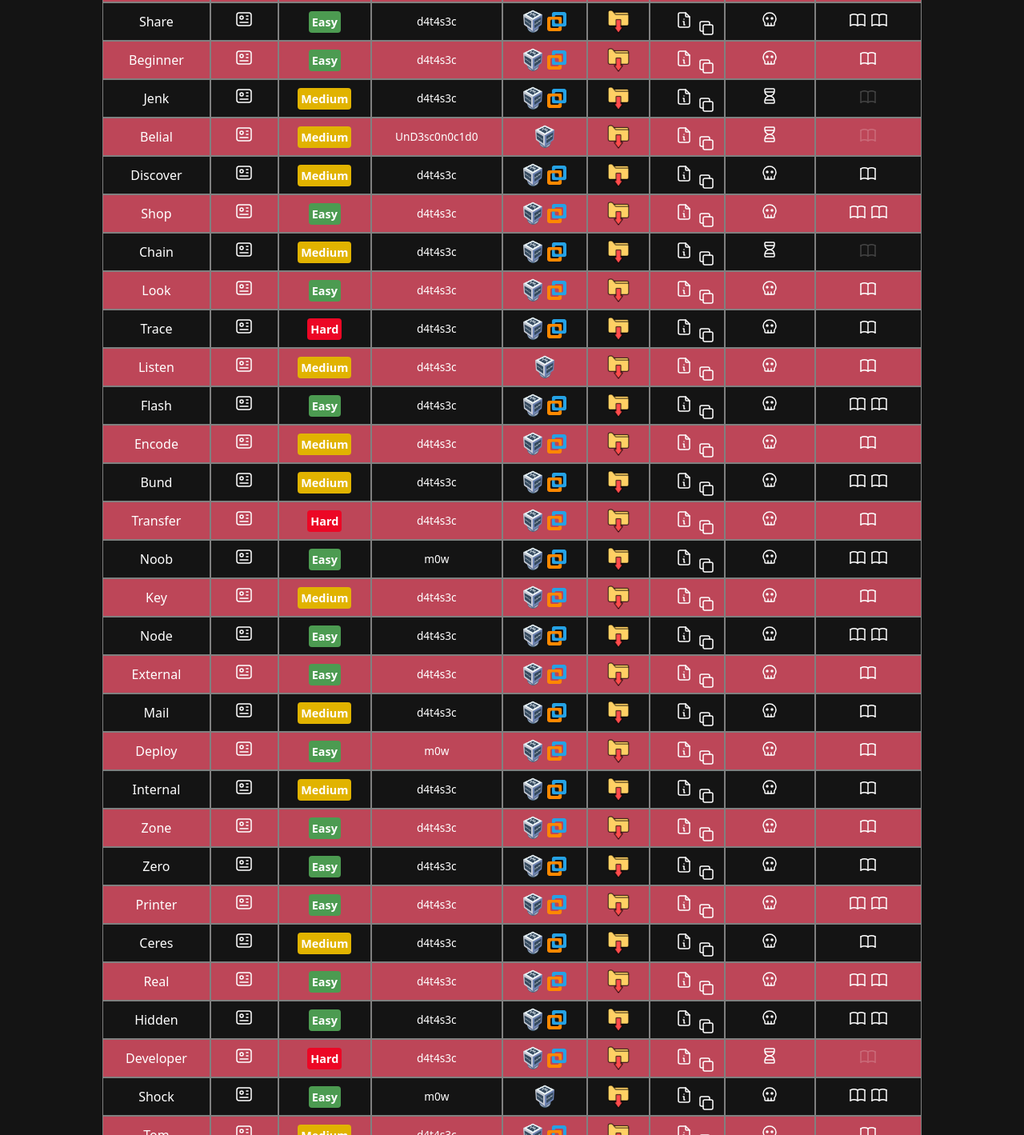
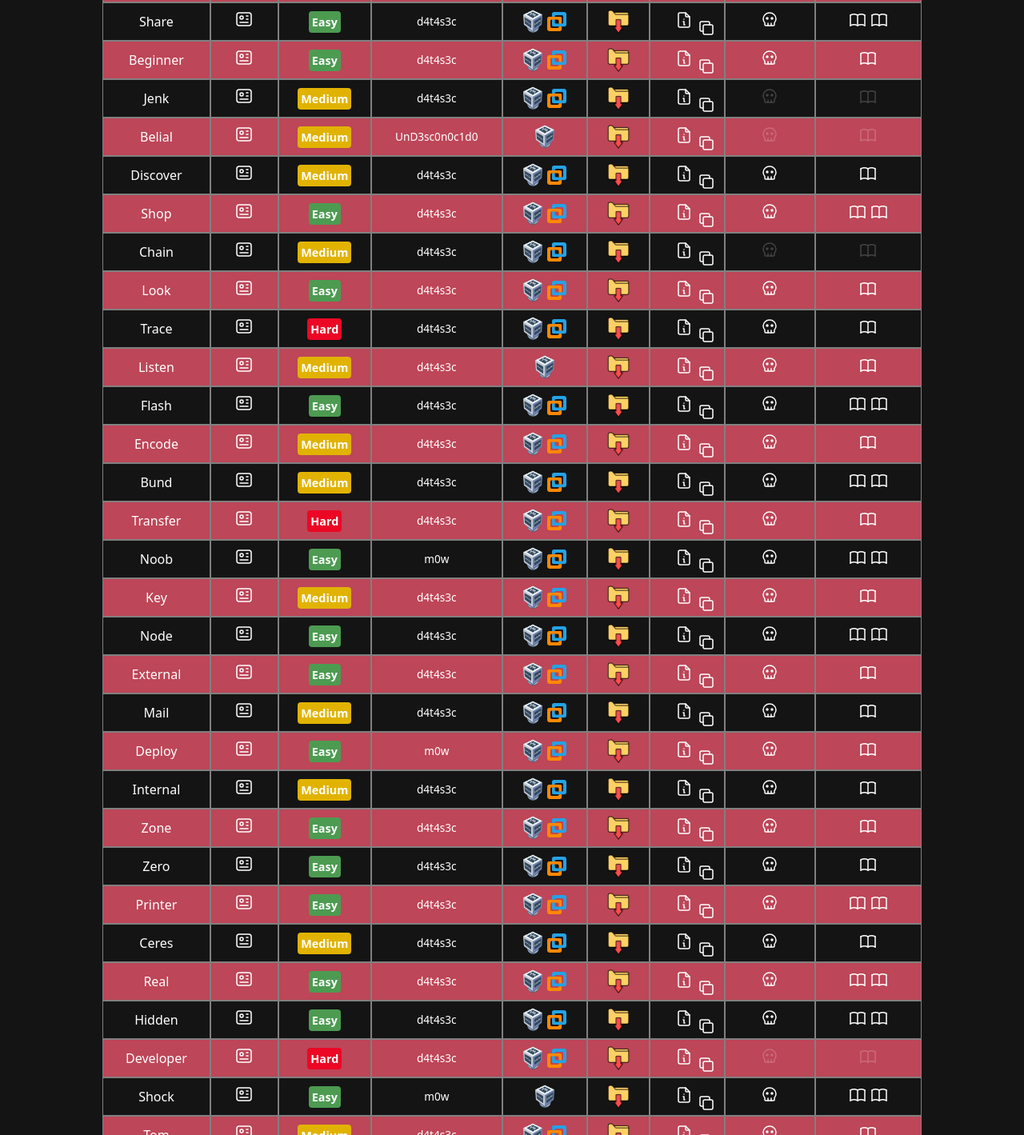
Before and after one commit to VulNyx/vulnyx, a Jekyll site: the page built from index.md, in a window 1280 px wide. Shown: the part 286-1705 px from the top of the page at 80% size. Built offline with Jekyll 4.4.1, drawn with Linux system fonts in a browser that asks for light colours.

Commit message:
fix: use the same icon for no rooted machines but with less opacity

```diff
--- a/_includes/pwned_list.html
+++ b/_includes/pwned_list.html
@@ -20,14 +20,16 @@
 </span>
 {% else %}
 <span title="Waiting...">
-    <svg xmlns="http://www.w3.org/2000/svg" class="icon icon-tabler icon-tabler-hourglass" width="24" height="24"
-        viewBox="0 0 24 24" stroke-width="1.5" stroke="#ffffff" fill="none" stroke-linecap="round"
+    <svg xmlns="http://www.w3.org/2000/svg" class="icon icon-tabler icon-tabler-skull" width="24" height="24"
+        viewBox="0 0 24 24" stroke-width="1.5" stroke="#ffffff" opacity="0.2" fill="none" stroke-linecap="round"
         stroke-linejoin="round">
         <path stroke="none" d="M0 0h24v24H0z" fill="none" />
-        <path d="M6.5 7h11" />
-        <path d="M6.5 17h11" />
-        <path d="M6 20v-2a6 6 0 1 1 12 0v2a1 1 0 0 1 -1 1h-10a1 1 0 0 1 -1 -1z" />
-        <path d="M6 4v2a6 6 0 1 0 12 0v-2a1 1 0 0 0 -1 -1h-10a1 1 0 0 0 -1 1z" />
+        <path
+            d="M12 4c4.418 0 8 3.358 8 7.5c0 1.901 -.755 3.637 -2 4.96l0 2.54a1 1 0 0 1 -1 1h-10a1 1 0 0 1 -1 -1v-2.54c-1.245 -1.322 -2 -3.058 -2 -4.96c0 -4.142 3.582 -7.5 8 -7.5z" />
+        <path d="M10 17v3" />
+        <path d="M14 17v3" />
+        <path d="M9 11m-1 0a1 1 0 1 0 2 0a1 1 0 1 0 -2 0" />
+        <path d="M15 11m-1 0a1 1 0 1 0 2 0a1 1 0 1 0 -2 0" />
     </svg>
 </span>
 {% endif %}
```
